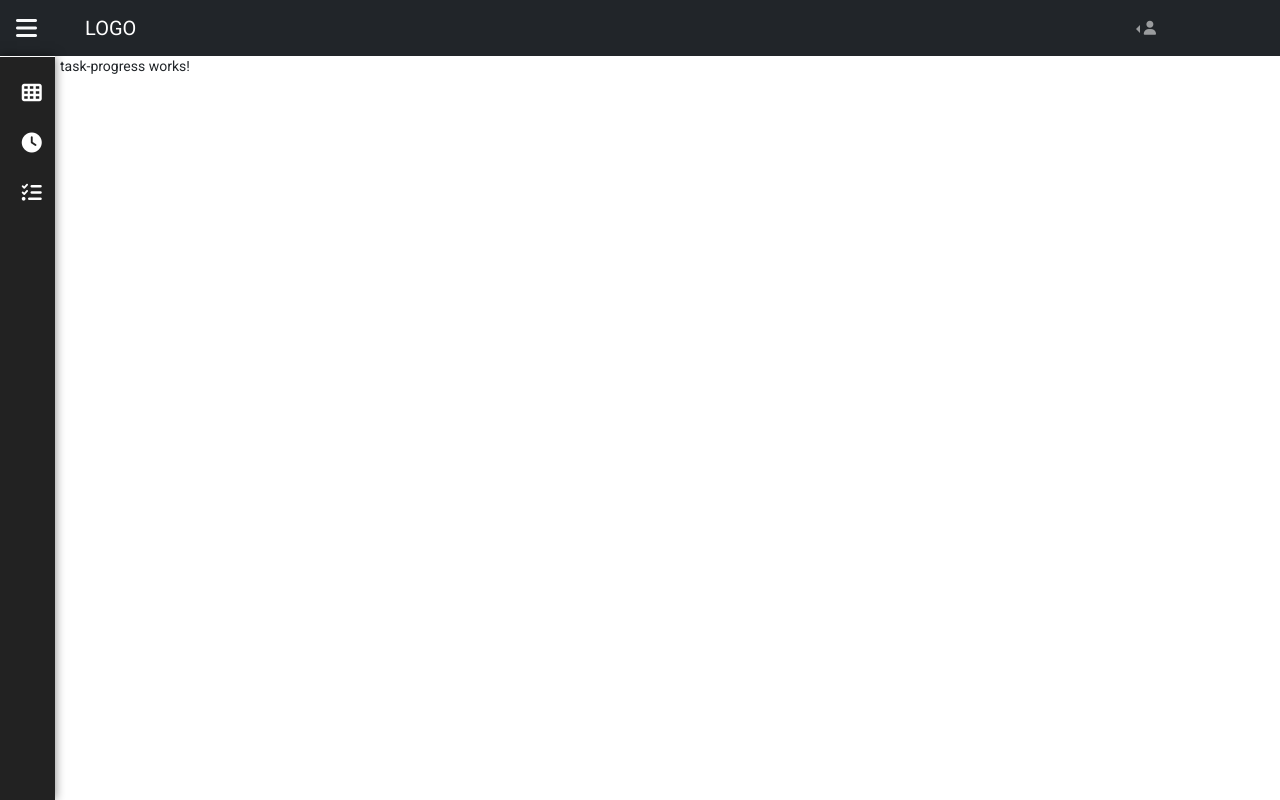
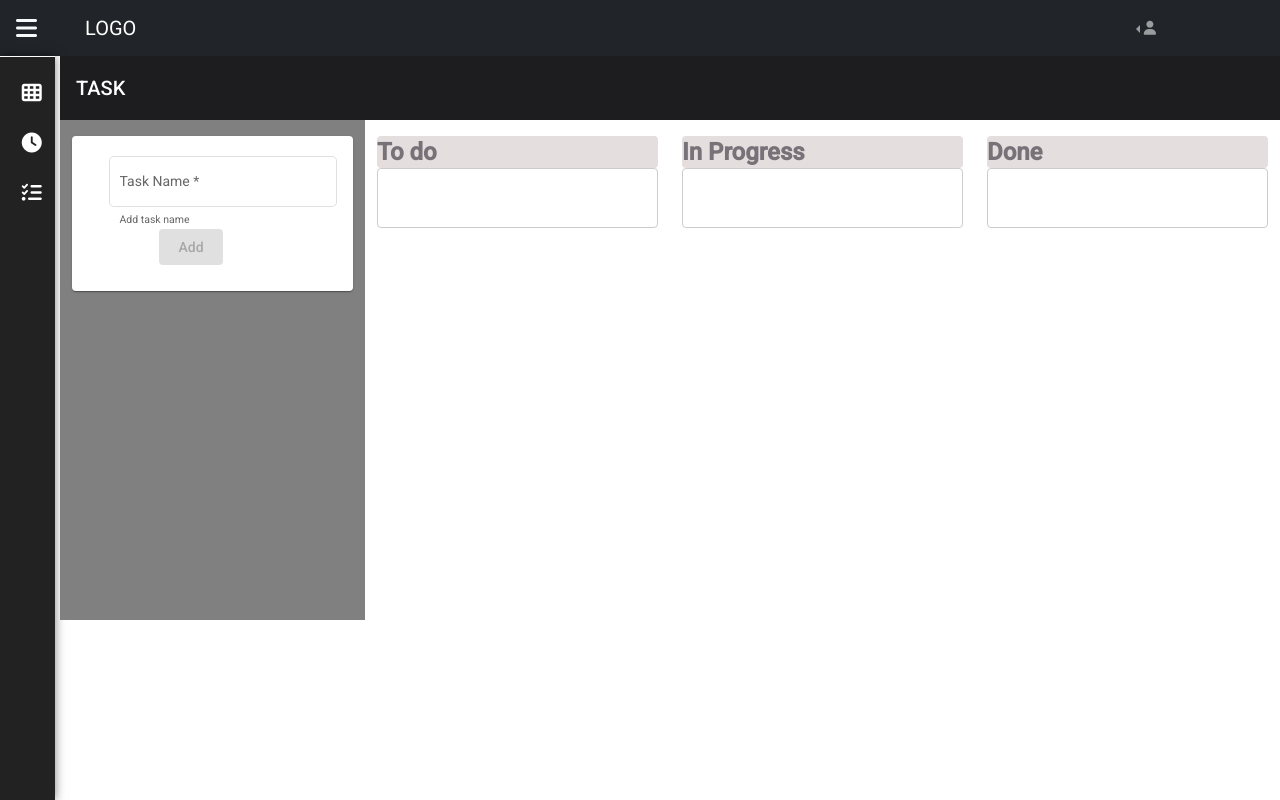
Before and after one commit to Susan1780/Timesheet, an Angular app in the folder Timesheet/: page /task in a window 1280 px wide. Built offline with nearby package versions, Linux system fonts and the light colour scheme.

Commit message:
taskprogress using kanban board

```diff
--- /dev/null
+++ b/Timesheet/src/app/shared/components/features/task-progress/model/task.ts
@@ -0,0 +1,4 @@
+export interface ITask{
+    description: string,
+    done:boolean
+}
--- a/Timesheet/src/app/shared/components/features/task-progress/task-progress.component.css
+++ b/Timesheet/src/app/shared/components/features/task-progress/task-progress.component.css
@@ -0,0 +1,89 @@
+:host .mat-form-field{
+    width:100%;
+}
+.example-container {
+    width: 400px;
+    max-width: 100%;
+    margin: 0 25px 25px 0;
+    display: inline-block;
+    vertical-align: top;
+  }
+
+  .example-list {
+    border: solid 1px #ccc;
+    min-height: 60px;
+    background: white;
+    border-radius: 4px;
+    overflow: hidden;
+    display: block;
+  }
+
+  .example-box {
+    padding: 20px 10px;
+    border-bottom: solid 1px #ccc;
+    color: rgba(0, 0, 0, 0.87);
+    display: flex;
+    flex-direction: row;
+    align-items: center;
+    justify-content: space-between;
+    box-sizing: border-box;
+    cursor: move;
+    background: white;
+    font-size: 14px;
+  }
+
+  .cdk-drag-preview {
+    box-sizing: border-box;
+    border-radius: 4px;
+    box-shadow: 0 5px 5px -3px rgba(0, 0, 0, 0.2),
+                0 8px 10px 1px rgba(0, 0, 0, 0.14),
+                0 3px 14px 2px rgba(0, 0, 0, 0.12);
+  }
+
+  .cdk-drag-placeholder {
+    opacity: 0;
+  }
+
+  .cdk-drag-animating {
+    transition: transform 250ms cubic-bezier(0, 0, 0.2, 1);
+  }
+
+  .example-box:last-child {
+    border: none;
+  }
+
+  .example-list.cdk-drop-list-dragging .example-box:not(.cdk-drag-placeholder) {
+    transition: transform 250ms cubic-bezier(0, 0, 0.2, 1);
+  }
+ .card{
+  width:304px;
+ }
+
+
+.row_alignment{
+background-color:grey;
+height:500px;
+}
+.btn-add{
+margin-bottom:10px;
+margin-left:50px;
+}
+.head-title{
+  margin:0;
+  padding:0;
+  background-color: rgb(228,222,222);
+  border-radius: 4px;
+  color: #777277;
+  font-size:1.5rem;
+  font-weight:600;
+  }
+  span{
+    font-weight: normal;
+  }
+.btn-edit{
+  color:green
+}
+.form-field{
+   padding-left:21px;
+   margin-top:10px;
+}
--- a/Timesheet/src/app/shared/components/features/task-progress/task-progress.component.html
+++ b/Timesheet/src/app/shared/components/features/task-progress/task-progress.component.html
@@ -1 +1,90 @@
-<p>task-progress works!</p>
+<mat-toolbar style="background-color: rgb(29, 29, 31); color:white">
+    <h1>TASK</h1>
+</mat-toolbar>
+  <div class="container-fluid">
+      <div class="row">
+          <div class="col-md-3 row_alignment">
+              <mat-card class="mt-3">
+                  <form class="form-field" [formGroup] = "todoForm">
+                    <mat-form-field appearance="outline">
+                            <mat-label>Task Name</mat-label>
+                            <input formControlName="item" matInput placeholder="Placeholder">
+
+                            <mat-hint>Add task name</mat-hint>
+                          </mat-form-field>
+                          <button *ngIf="!isEditEnabled" (click)="addTask()" class="btn-add" mat-raised-button [disabled] = "todoForm.invalid" color="primary">Add</button>
+                          <button *ngIf="isEditEnabled" (click)="updateTask()" class="btn-add" mat-raised-button [disabled] = "todoForm.invalid" color="primary">Update</button>
+                  </form>
+              </mat-card>
+          </div>
+          <div class="col-md-9 mt-3" >
+              <div cdkDropListGroup>
+                  <div class="row">
+                      <div class="col-md-4">
+                          <div class="example-container">
+                              <h2 class="head-title">To do  <span *ngIf="tasks.length > 0"> - {{tasks.length}}</span></h2>
+
+                              <div
+                                cdkDropList
+                                [cdkDropListData]="tasks"
+                                class="example-list"
+                                (cdkDropListDropped)="drop($event)">
+                                <div class="example-box" *ngFor="let item of tasks; let i = index" cdkDrag>{{item.description}}
+                                <div class="box">
+                                  <button mat-icon-button color="warn" (click)="deleteTask(i)">
+                                    <mat-icon>delete</mat-icon>
+                                  </button>
+                                  <button mat-icon-button color="primary" (click)="onEdit(item,i)">
+                                    <mat-icon>edit</mat-icon>
+                                  </button>
+                                </div>
+                              </div>
+                              </div>
+                            </div>
+                      </div>
+                      <div class="col-md-4">
+                        <div class="example-container">
+                          <h2 class="head-title">In Progress  <span *ngIf="inprogress.length > 0"> - {{inprogress.length}}</span></h2>
+
+                          <div
+                            cdkDropList
+                            [cdkDropListData]="inprogress"
+                            class="example-list"
+                            (cdkDropListDropped)="drop($event)">
+                            <div class="example-box" *ngFor="let item of inprogress; let i = index" cdkDrag>{{item.description}}
+                              <div class="box">
+                                <button mat-icon-button color="warn" (click)="deleteInProgressTask(i)">
+                                  <mat-icon>delete</mat-icon>
+                                </button>
+                               </div>
+                            </div>
+                          </div>
+                        </div>
+                      </div>
+                      <div class="col-md-4">
+                        <div class="example-container">
+                          <h2 class="head-title" >Done <span *ngIf="done.length > 0"> - {{done.length}}</span></h2>
+
+                          <div
+                            cdkDropList
+                            [cdkDropListData]="done"
+                            class="example-list"
+                            (cdkDropListDropped)="drop($event)">
+                            <div class="example-box" *ngFor="let item of done; let i = index" cdkDrag>{{item.description}}
+                              <div class="box">
+                                <button mat-icon-button color="warn" (click)="deleteDoneTask(i)">
+                                  <mat-icon>delete</mat-icon>
+                                </button>
+                                <button mat-icon-button  class="btn-edit" (click)="onEdit(item,i)">
+                                  <mat-icon>check_circle</mat-icon>
+                                </button>
+                              </div>
+                            </div>
+                          </div>
+                        </div>
+                      </div>
+                  </div>
+              </div>
+          </div>
+      </div>
+  </div>
--- a/Timesheet/src/app/shared/components/features/task-progress/task-progress.component.ts
+++ b/Timesheet/src/app/shared/components/features/task-progress/task-progress.component.ts
@@ -1,4 +1,9 @@
 import { Component, OnInit } from '@angular/core';
+import { CdkDragDrop, moveItemInArray, transferArrayItem } from '@angular/cdk/drag-drop';
+import { FormGroup, FormBuilder, Validators} from '@angular/forms'
+import { ITask } from './model/task';
+import { TodoService } from 'src/app/shared/services/todo-service/todo.service';
+
 
 @Component({
   selector: 'app-task-progress',
@@ -6,10 +11,84 @@ import { Component, OnInit } from '@angular/core';
   styleUrls: ['./task-progress.component.css']
 })
 export class TaskProgressComponent implements OnInit {
-
-  constructor() { }
+  todoForm ! :  FormGroup;
+  tasks : ITask [] = [];
+  inprogress : ITask[] = [];
+  done: ITask [] =[];
+  updateIndex!:any;
+  isEditEnabled: boolean = false;
+  dataStore: any[] = [];
+  constructor(private fb : FormBuilder, private service: TodoService) { }
 
   ngOnInit(): void {
+    this.getData;
+    this.todoForm =this.fb.group({
+      item : ['', Validators.required]
+    });
+    console.log(this.todoForm.value.item,"todoForm")
   }
 
+  addTask(){
+    this.tasks.push({
+      description:this.todoForm.value.item,
+      done:false
+    });
+    this.todoForm.reset();
+
+    let data = this.todoForm.value
+     this.service.addData(data).subscribe((Response: any) => {
+     console.log(Response, "hei")
+  })
+  }
+
+
+  onEdit(item:ITask, i : number){
+    this.todoForm.controls['item'].setValue(item.description);
+    this.updateIndex = i;
+    this.isEditEnabled = true;
+  }
+  updateTask(){
+    this.tasks[this.updateIndex].description = this.todoForm.value.item;
+    this.tasks[this.updateIndex].done = false;
+    this.todoForm.reset();
+    this.updateIndex = undefined;
+    this.isEditEnabled = false;
+  }
+  deleteTask(i:number){
+  this.tasks.splice(i,1);
+  }
+  deleteInProgressTask(i:number){
+    this.inprogress.splice(i,1);
+    }
+    deleteDoneTask(i:number){
+      this.done.splice(i,1);
+      }
+
+  drop(event: CdkDragDrop<ITask[]>) {
+    if (event.previousContainer === event.container) {
+      moveItemInArray(event.container.data, event.previousIndex, event.currentIndex);
+    } else {
+      transferArrayItem(
+        event.previousContainer.data,
+        event.container.data,
+        event.previousIndex,
+        event.currentIndex,
+      );
+    }
+
+
 }
+// addTask(){
+//   let data = this.todoForm.value
+//   this.service.addData(data).subscribe((Response: any) => {
+//      console.log(Response, "hei")
+//   })
+// }
+
+getData(){
+  this.service.getData().subscribe((res:ITask[])=>{
+    this.tasks = res;
+    console.log(this.tasks, "data tasks")
+  })
+}
+}
--- /dev/null
+++ b/Timesheet/src/app/shared/services/todo-service/todo.service.ts
@@ -0,0 +1,22 @@
+import { HttpClient } from '@angular/common/http';
+import { Injectable } from '@angular/core';
+import { ITask } from '../../components/features/task-progress/model/task';
+
+@Injectable({
+  providedIn: 'root'
+})
+export class TodoService {
+
+  private Api ='http://localhost:3000/data';
+
+  constructor(private _http:HttpClient) { }
+
+  getData(){
+    return this._http.get<ITask[]>(this.Api)
+  }
+
+  addData(data: any){
+    return this._http.post(this.Api, this.addData, data)
+    // return this._http.post(this.Api, this.addData, dataIdem)
+  }
+}
```
Also changed, not shown: Timesheet/src/app/app.module.ts (+12 -3 lines), 2 other files (tests, documents, lock files or other folders).
